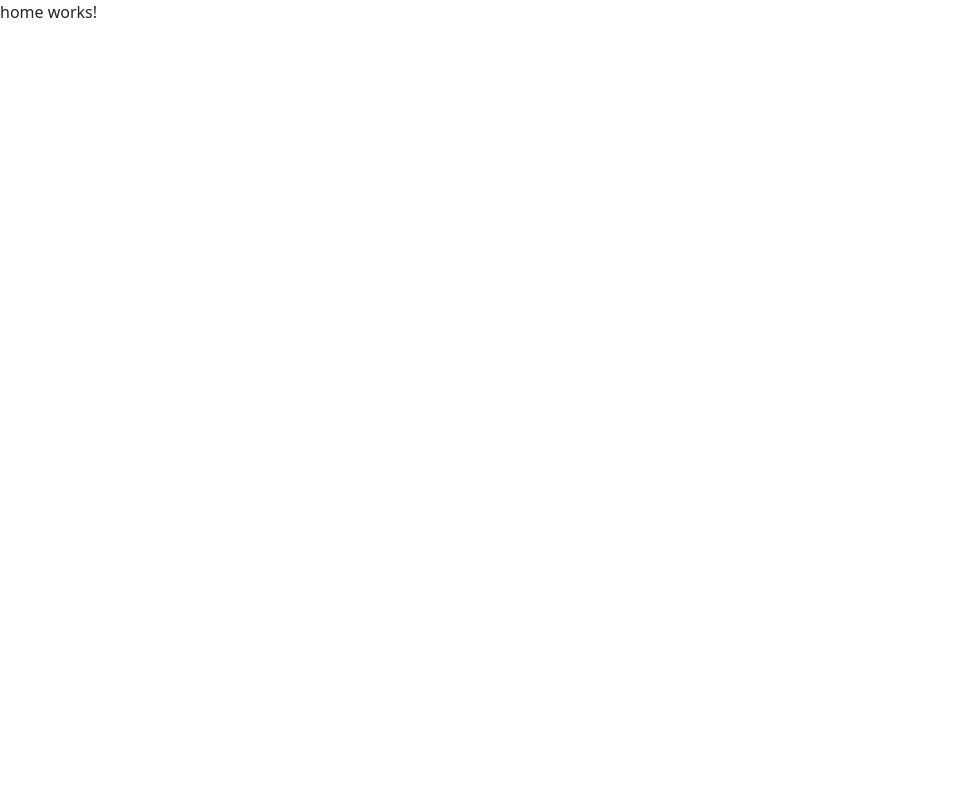
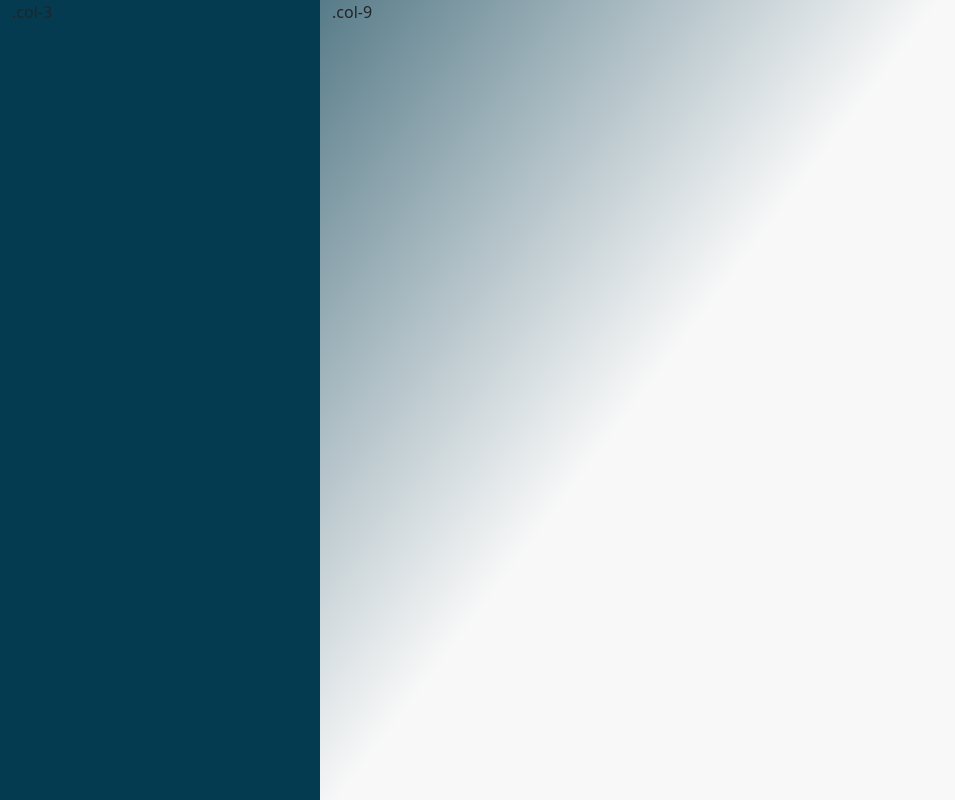
Before and after one commit to JuanSebastianBecerra/b-alert-web, an Angular app: page /home in a window 1280 px wide. Shown: the whole page, without its empty margins (0-955 px from the left). Built offline with nearby package versions, Linux system fonts and the light colour scheme.

Commit message:
create side menu box

```diff
--- a/src/app/home/home.component.css
+++ b/src/app/home/home.component.css
@@ -0,0 +1,10 @@
+#home-wrapper{
+    height: 100vh;
+    width: 100%;
+    background: rgb(5,59,80);
+    background: linear-gradient(127deg, rgba(5,59,80,1) 0%, rgba(238,238,238,0.39537821964723385) 50%);
+}
+
+#side-menu{
+    background: rgb(5,59,80);
+}
--- a/src/app/home/home.component.html
+++ b/src/app/home/home.component.html
@@ -1 +1,6 @@
-<p>home works!</p>
+<div id="home-wrapper" class="container-fluid">
+    <div class="row h-100">
+        <div id="side-menu" class="col-3">.col-3</div>
+        <div class="col-9">.col-9</div>
+      </div>
+</div>
```
